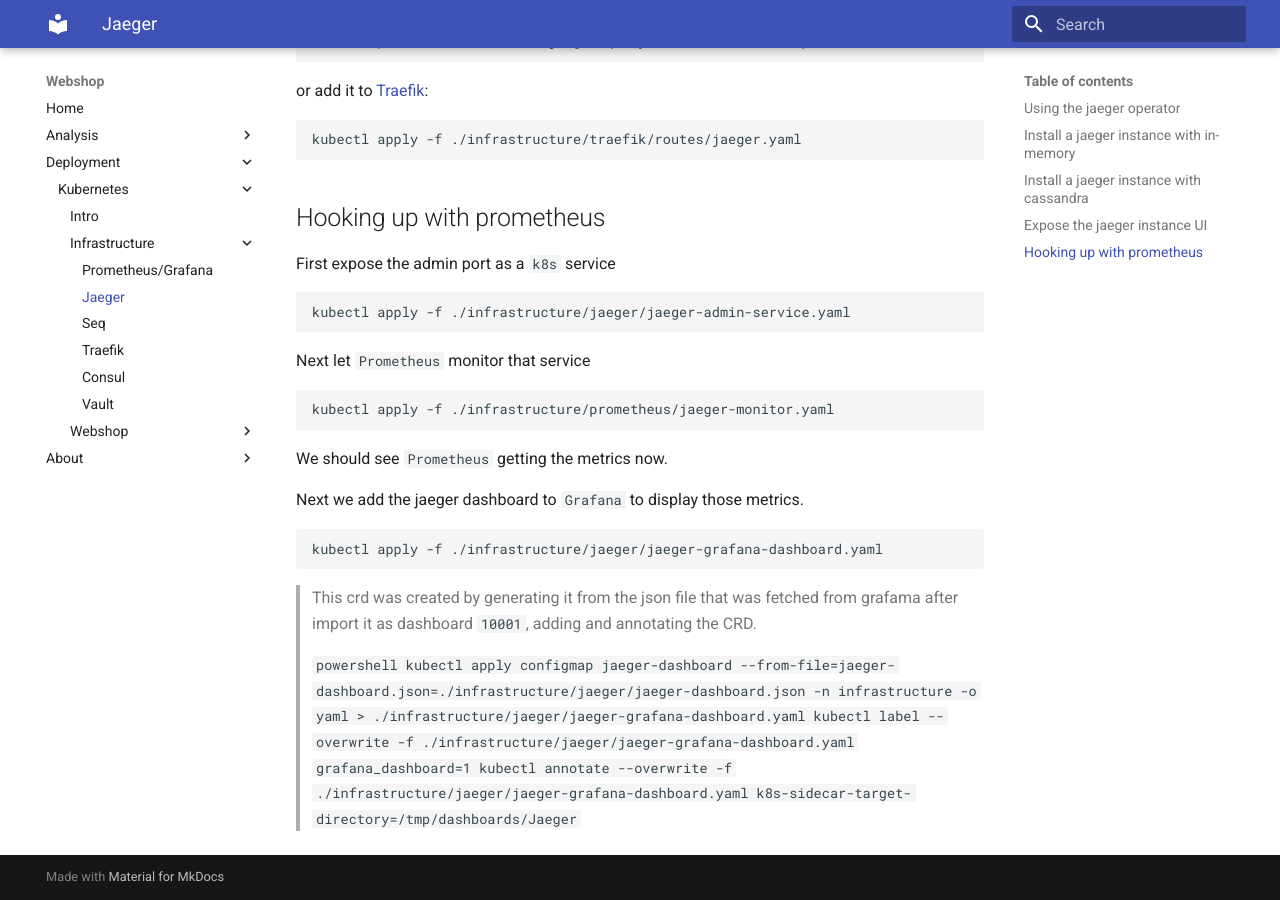
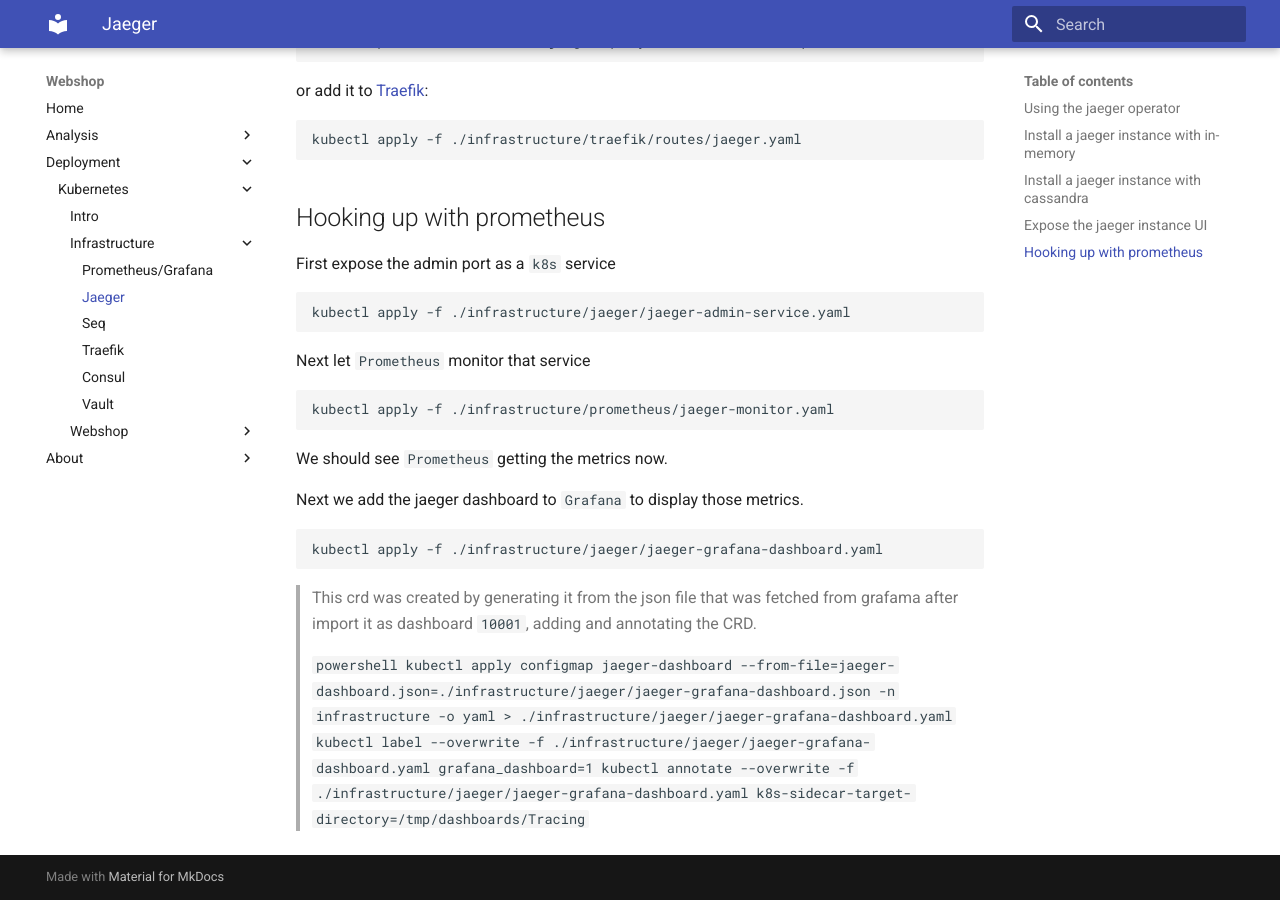
Before and after one commit to bravecobra/webshop-saga-masstransit, an MkDocs documentation site: the page built from docs/deployment/k8s/infrastructure/jaeger.md, in a window 1280 px wide and 900 px high, scrolled down 1008 px. Built offline with MkDocs 1.6.1 and Material for MkDocs 9.7.7, drawn with Linux system fonts in a browser that asks for light colours.

````diff
--- a/docs/deployment/k8s/infrastructure/jaeger.md
+++ b/docs/deployment/k8s/infrastructure/jaeger.md
@@ -76,7 +76,7 @@
 > This crd was created by generating it from the json file that was fetched from grafama after import it as dashboard `10001`, adding  and annotating the CRD.
 >
 > ```powershell
->kubectl apply configmap jaeger-dashboard --from-file=jaeger-dashboard.json=./infrastructure/jaeger/jaeger-dashboard.json -n infrastructure -o yaml > ./infrastructure/jaeger/jaeger-grafana-dashboard.yaml
+>kubectl apply configmap jaeger-dashboard --from-file=jaeger-dashboard.json=./infrastructure/jaeger/jaeger-grafana-dashboard.json -n infrastructure -o yaml > ./infrastructure/jaeger/jaeger-grafana-dashboard.yaml
 >kubectl label --overwrite -f ./infrastructure/jaeger/jaeger-grafana-dashboard.yaml grafana_dashboard=1
->kubectl annotate --overwrite -f ./infrastructure/jaeger/jaeger-grafana-dashboard.yaml k8s-sidecar-target-directory=/tmp/dashboards/Jaeger
+>kubectl annotate --overwrite -f ./infrastructure/jaeger/jaeger-grafana-dashboard.yaml k8s-sidecar-target-directory=/tmp/dashboards/Tracing
 > ```
````
Also changed, not shown: 4 other files.
